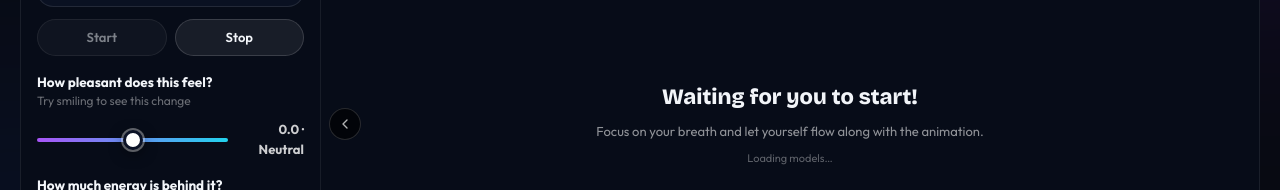
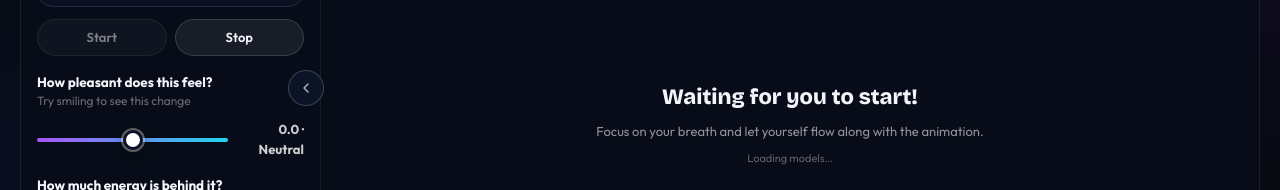
Before and after one commit to ketarora/EMO, a Next.js app: page /capture in a window 1280 px wide. Shown: the part 347-537 px from the top of the page. Built offline with nearby package versions, Linux system fonts and the light colour scheme.

Commit message:
Fix sidebar toggle visibility and z-ordering

```diff
--- a/app/capture/page.tsx
+++ b/app/capture/page.tsx
@@ -568,21 +568,7 @@
           </AnimatePresence>
 
           <div className="relative flex-1 overflow-hidden">
-            {/* Chevron toggle for sidebar */}
-            {!done && (
-              <button
-                onClick={() => setPanelOpen((p) => !p)}
-                className={`absolute top-1/2 z-10 -translate-y-1/2 flex items-center justify-center rounded-full backdrop-blur transition-all ${
-                  panelOpen
-                    ? "left-2 h-8 w-8 border border-white/15 bg-black/60 text-white/70 hover:bg-white/15"
-                    : "left-3 h-11 w-11 border-2 border-teal-300/50 bg-black/80 text-teal-200 shadow-[0_0_20px_rgba(34,211,238,0.3)] hover:bg-teal-400/20 animate-pulse"
-                }`}
-                aria-label="Toggle panel"
-              >
-                {panelOpen ? <ChevronLeft className="h-4 w-4" /> : <ChevronRight className="h-5 w-5" />}
-              </button>
-            )}
-            <div ref={stageRef} className="absolute inset-0 [&>canvas]:h-full [&>canvas]:w-full" />
+            <div ref={stageRef} className="absolute inset-0 [&>canvas]:h-full [&>canvas]:w-full" style={{ zIndex: 0 }} />
             {/* Affirmation text overlay */}
             {started && !done && affirmation && (
               <motion.p
@@ -630,6 +616,21 @@
               )}
             </AnimatePresence>
           </div>
+
+          {/* Sidebar toggle — placed OUTSIDE overflow container so it's always visible */}
+          {!done && (
+            <button
+              onClick={() => setPanelOpen((p) => !p)}
+              className={`absolute top-1/2 z-30 -translate-y-1/2 flex items-center justify-center rounded-full backdrop-blur-md transition-all ${
+                panelOpen
+                  ? "left-[288px] h-9 w-9 border border-white/20 bg-[#0d1429]/90 text-white/70 hover:bg-white/15"
+                  : "left-4 h-12 w-12 border-2 border-teal-300/60 bg-[#0d1429]/95 text-teal-200 shadow-[0_0_24px_rgba(34,211,238,0.4)] hover:bg-teal-400/20"
+              }`}
+              aria-label="Toggle panel"
+            >
+              {panelOpen ? <ChevronLeft className="h-4 w-4" /> : <ChevronRight className="h-6 w-6" />}
+            </button>
+          )}
         </div>
       </div>
 
```
